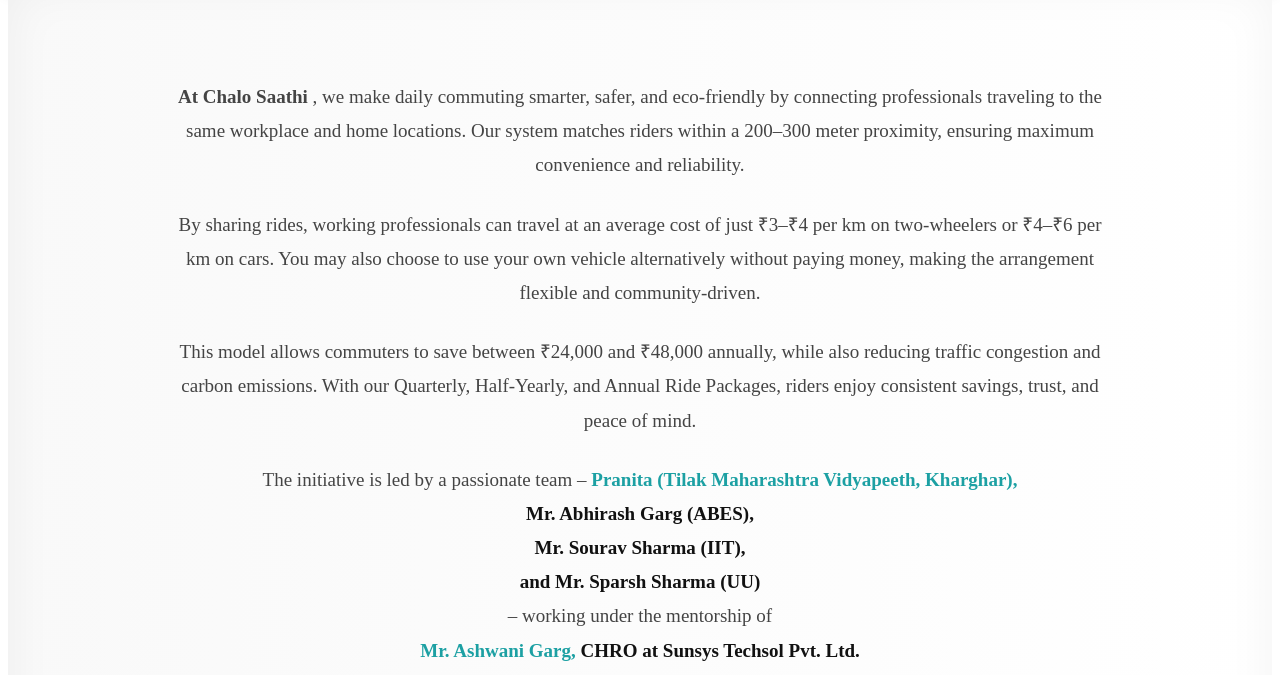
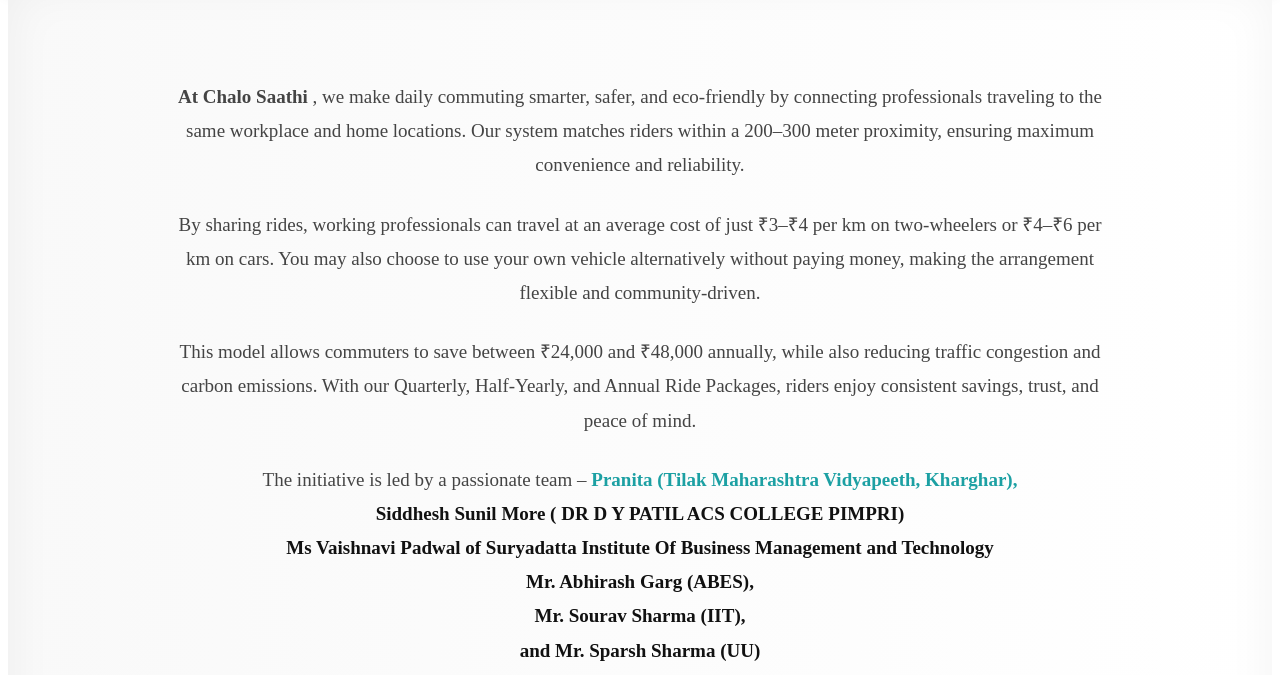
Before and after one commit to pranita2912/Chalosarthi, a plain HTML site: page aboutus.html in a window 1280 px wide. Shown: the part 123-798 px from the top of the page. Drawn offline with Linux system fonts and the light colour scheme.

Commit message:
Update aboutus.html

```diff
--- a/aboutus.html
+++ b/aboutus.html
@@ -35,8 +35,8 @@
   </p>
 
   <p>
-    The initiative is led by a passionate team – <b><a href="https://www.linkedin.com/in/pranita-suryawanshi-566056335/">Pranita (Tilak Maharashtra Vidyapeeth, Kharghar),</a> <br>
-  Mr. Abhirash Garg (ABES),<br> Mr. Sourav Sharma (IIT),<br> and Mr. Sparsh Sharma (UU)</b><br> – working under the mentorship
+    The initiative is led by a passionate team – <b><a href="https://www.linkedin.com/in/pranita-suryawanshi-566056335/">Pranita (Tilak Maharashtra Vidyapeeth, Kharghar),</a> <br>Siddhesh Sunil More ( DR D Y PATIL ACS COLLEGE PIMPRI)<br>
+Ms Vaishnavi Padwal  of Suryadatta Institute Of Business Management and Technology <br> Mr. Abhirash Garg (ABES),<br> Mr. Sourav Sharma (IIT),<br> and Mr. Sparsh Sharma (UU)</b><br> – working under the mentorship
     of<br> <b>  <a href="https://www.linkedin.com/in/ashwanigarg-chro">Mr. Ashwani Garg,</a> CHRO at Sunsys Techsol Pvt. Ltd.</b><br> Together, they are driving the mission of
     sustainable and affordable travel.
   </p>
@@ -61,4 +61,5 @@
 </section>
 
 </body>
+
 </html>
```
